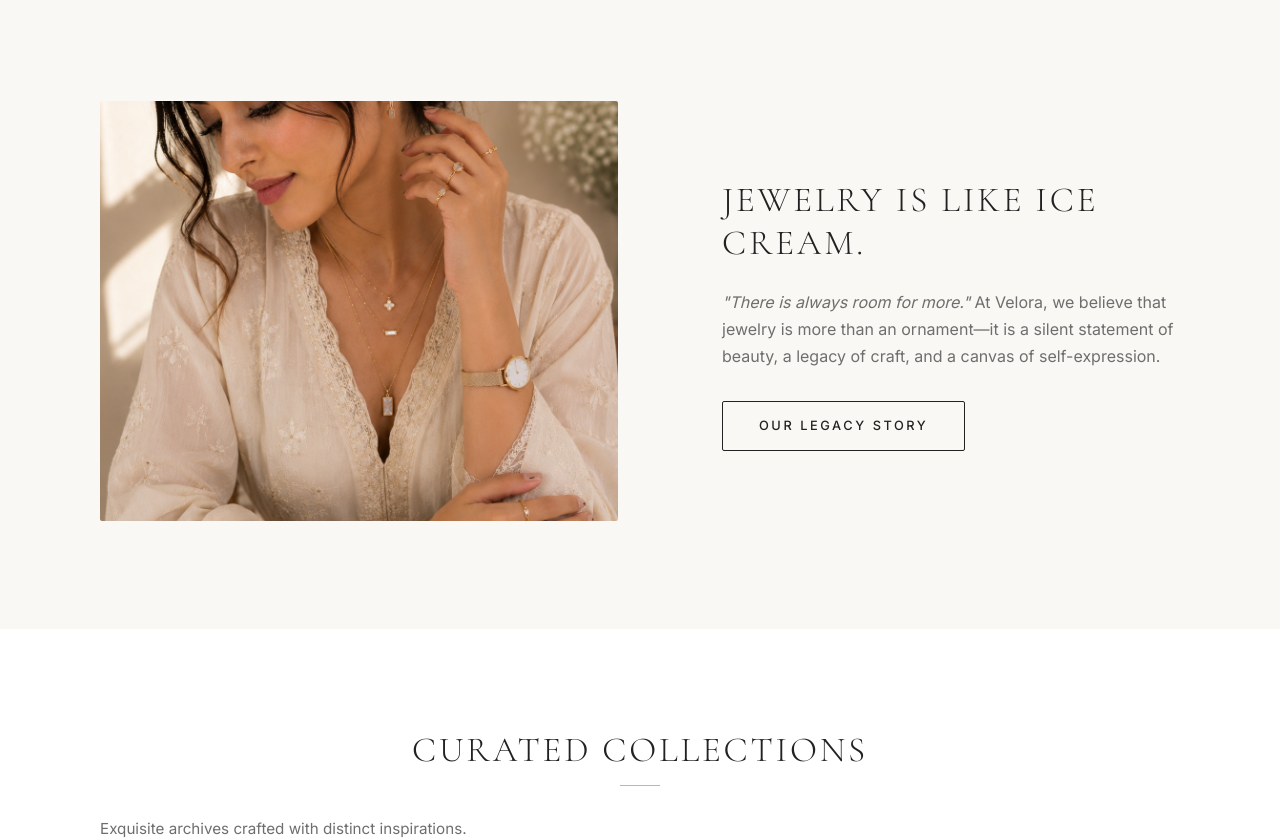
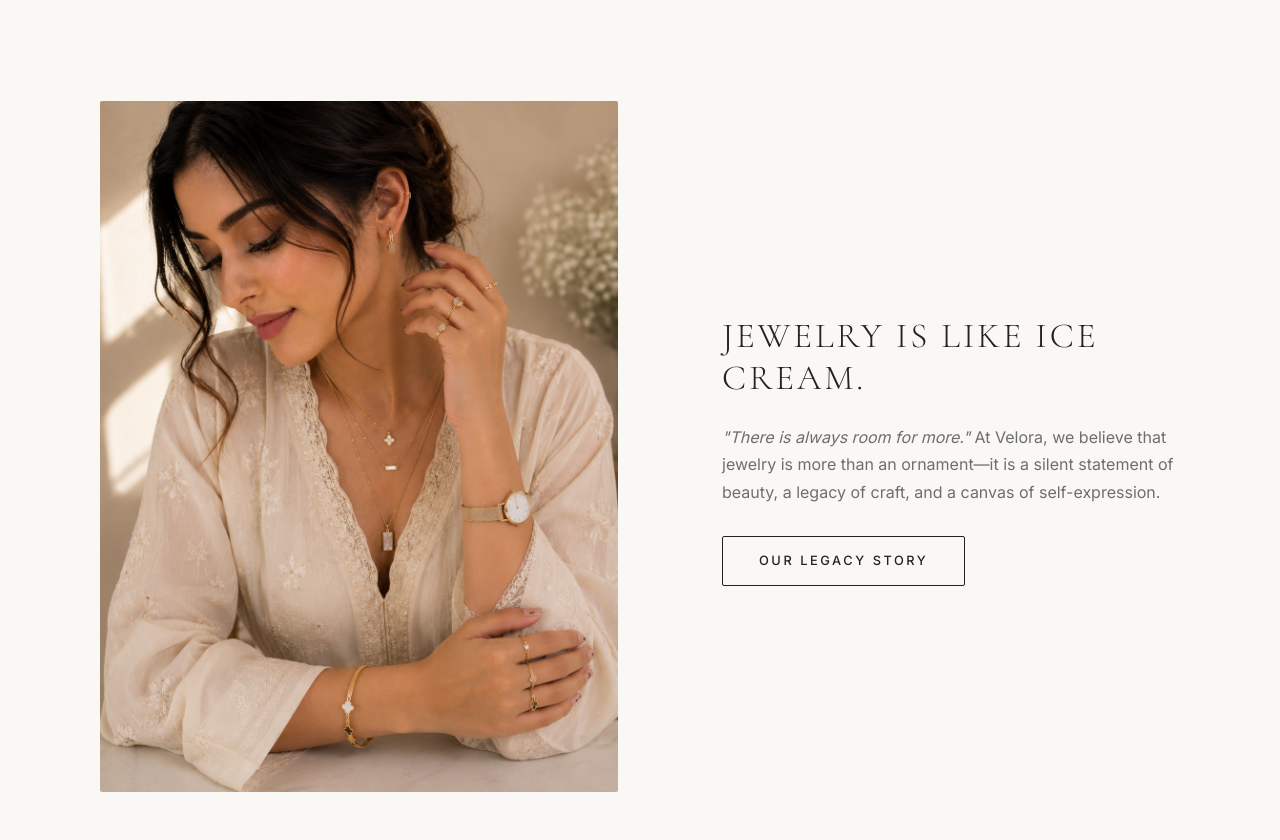
Before and after one commit to Rijiya001/Velora, a PHP site: page / in a window 1280 px wide. Shown: the part 830-1670 px from the top of the page. Run offline with PHP 8.4, Linux system fonts and the light colour scheme; data comes from the database, SQL or seed files in the repository; some libraries are stand-ins or nearby versions; some web fonts are replaced.

Commit message:
img ratio changed

```diff
--- a/style.css
+++ b/style.css
@@ -422,7 +422,8 @@ textarea.form-control {
 
 .promo-image img {
   width: 100%;
-  height: 420px;
+  aspect-ratio: 3 / 4;
+  height: auto;
   object-fit: cover;
   border-radius: 2px;
 }
```
